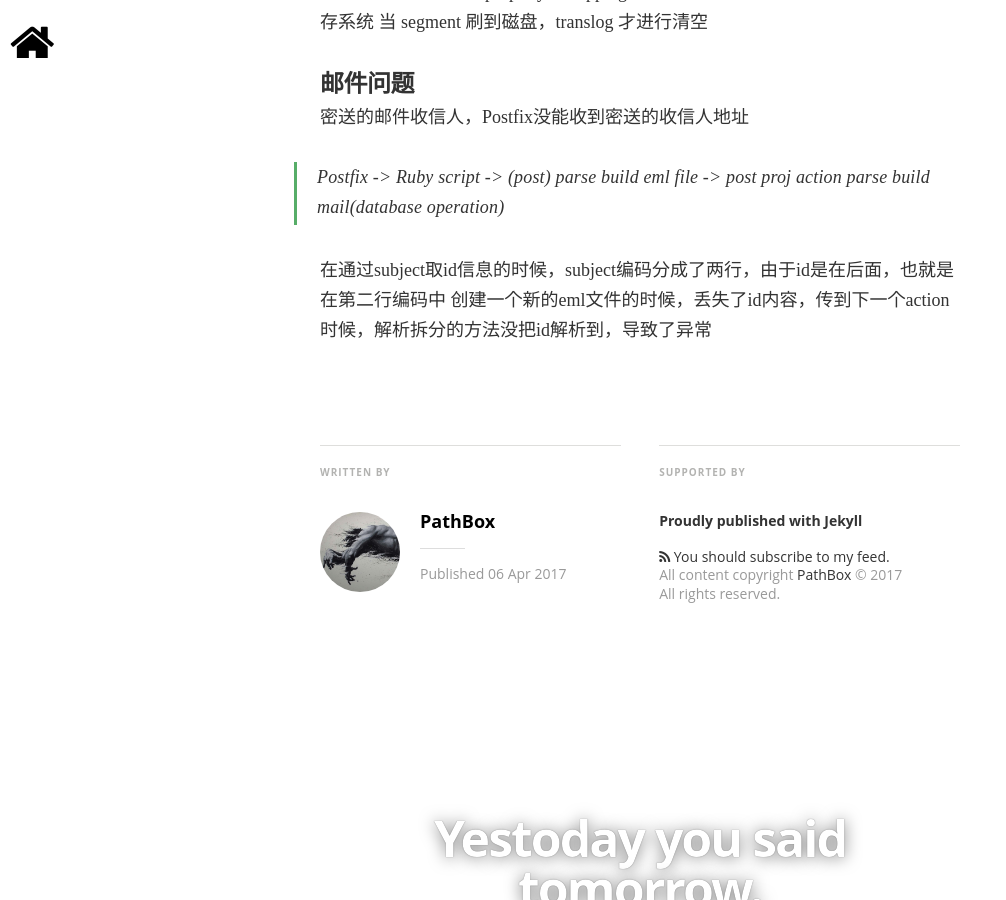
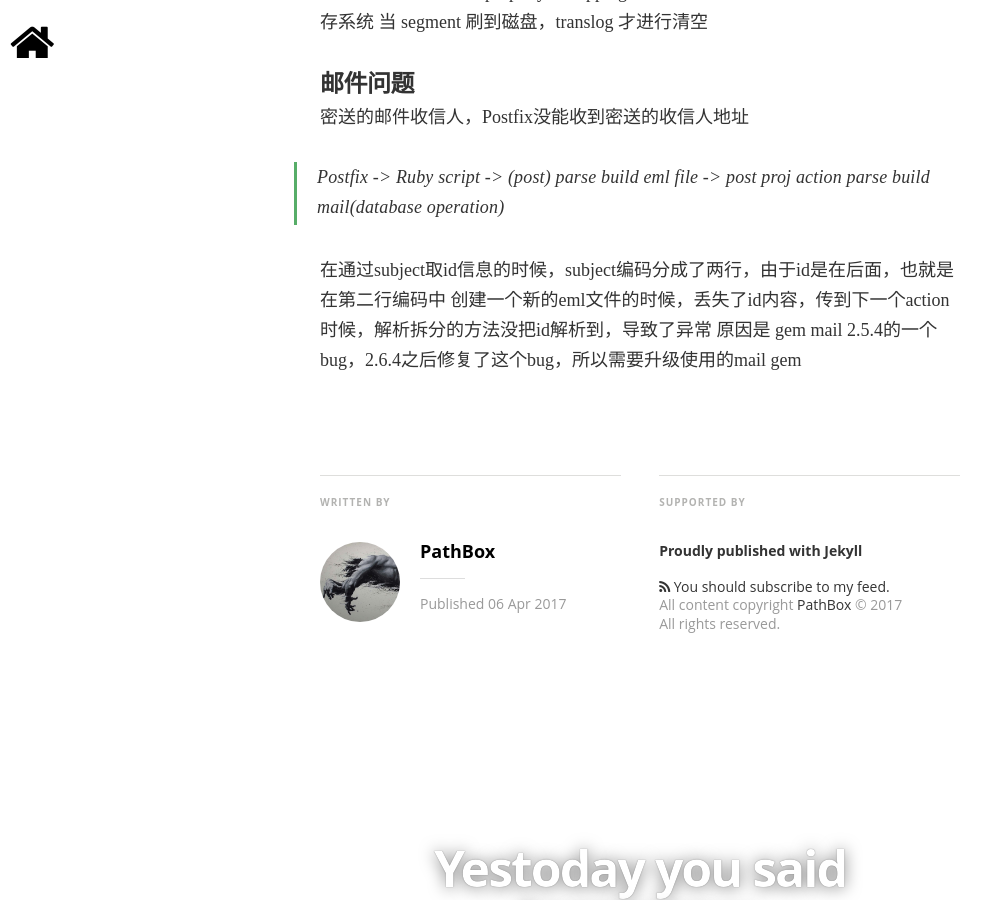
Before and after one commit to pathbox/pathbox.github.io, a Jekyll site: the page built from _posts/2017-04-06-work-summary-in-Udesk-three.md, in a window 1280 px wide and 900 px high, scrolled down 1516 px. Shown: the whole window, without its empty margins (0-1006 px from the left). Built offline with Jekyll 4.4.1, drawn with Linux system fonts in a browser that asks for light colours; nearby versions of some CDN libraries; some web fonts are replaced; comment, search, counter and statistics services are not loaded.

Commit message:
mail 修复

```diff
--- a/_posts/2017-04-06-work-summary-in-Udesk-three.md
+++ b/_posts/2017-04-06-work-summary-in-Udesk-three.md
@@ -35,3 +35,4 @@ ElasticSearch refresh操作只是写到文件缓存系统
 
 在通过subject取id信息的时候，subject编码分成了两行，由于id是在后面，也就是在第二行编码中
 创建一个新的eml文件的时候，丢失了id内容，传到下一个action时候，解析拆分的方法没把id解析到，导致了异常
+原因是 gem mail 2.5.4的一个bug，2.6.4之后修复了这个bug，所以需要升级使用的mail gem
```
